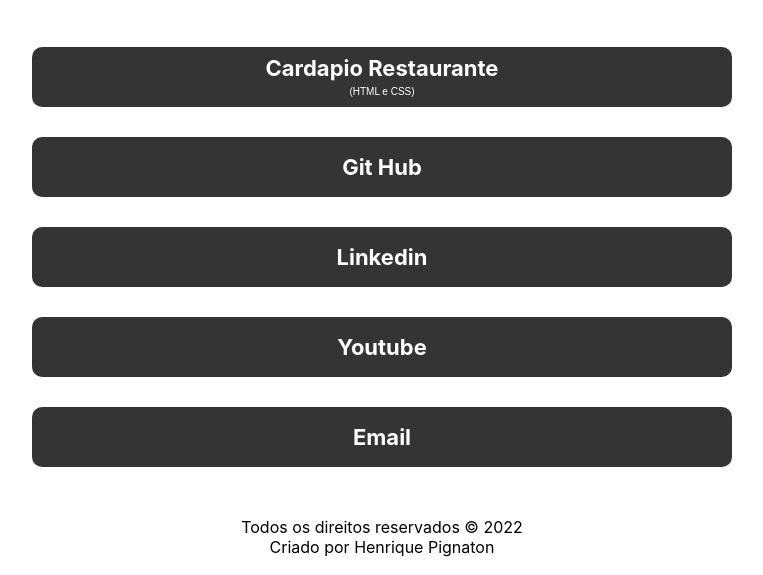
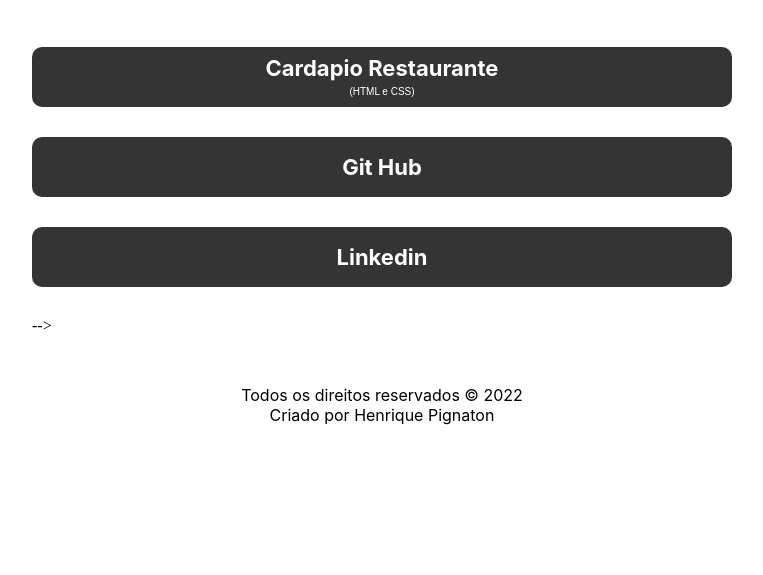
Before and after one commit to henrique-pignaton/Portifolio-Henrique, a plain HTML site: page index.html in a window 1280 px wide. Shown: the part 244-819 px from the top of the page, without its empty margins (258-1021 px from the left). Drawn offline with nearby package versions, Linux system fonts and the light colour scheme.

Commit message:
Merge branch 'main' of https://github.com/henrique-pignaton/Portifolio-Henrique

```diff
--- a/index.html
+++ b/index.html
@@ -46,13 +46,13 @@
             </div>
 
             <!--Quarto LINK-->
-            <div class="link-box  ">
+            <!-- <div class="link-box  ">
                 <a href="https://www.youtube.com/channel/UCZO4x2AoeJkiymJA_5Eyejg" / target="_blank">Youtube</a>
             </div>
             <!--Terceiro LINK-->
-            <div class="link-box">
+            <!-- <div class="link-box">
                 <a href="mailto:henriquepig@hotmail.com">Email</a>
-            </div>
+            </div> --> -->
 
 
 
```
